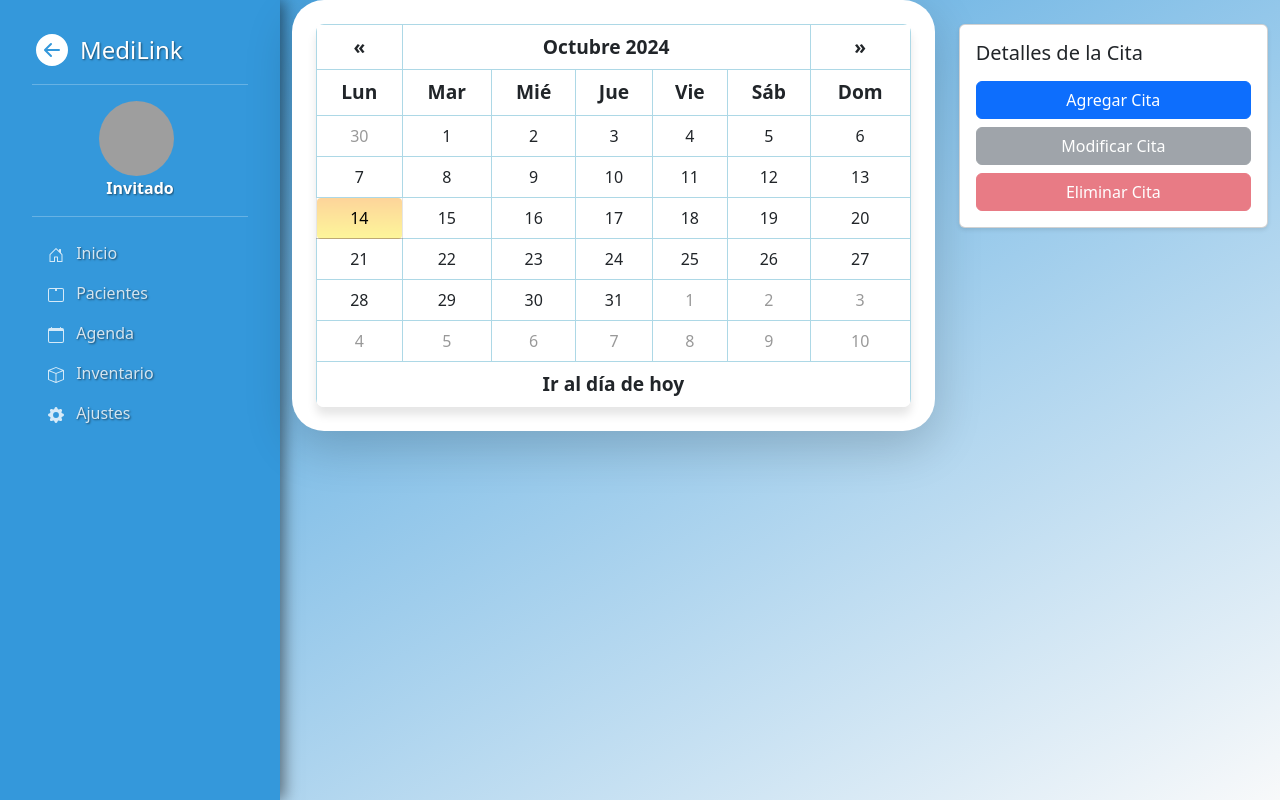
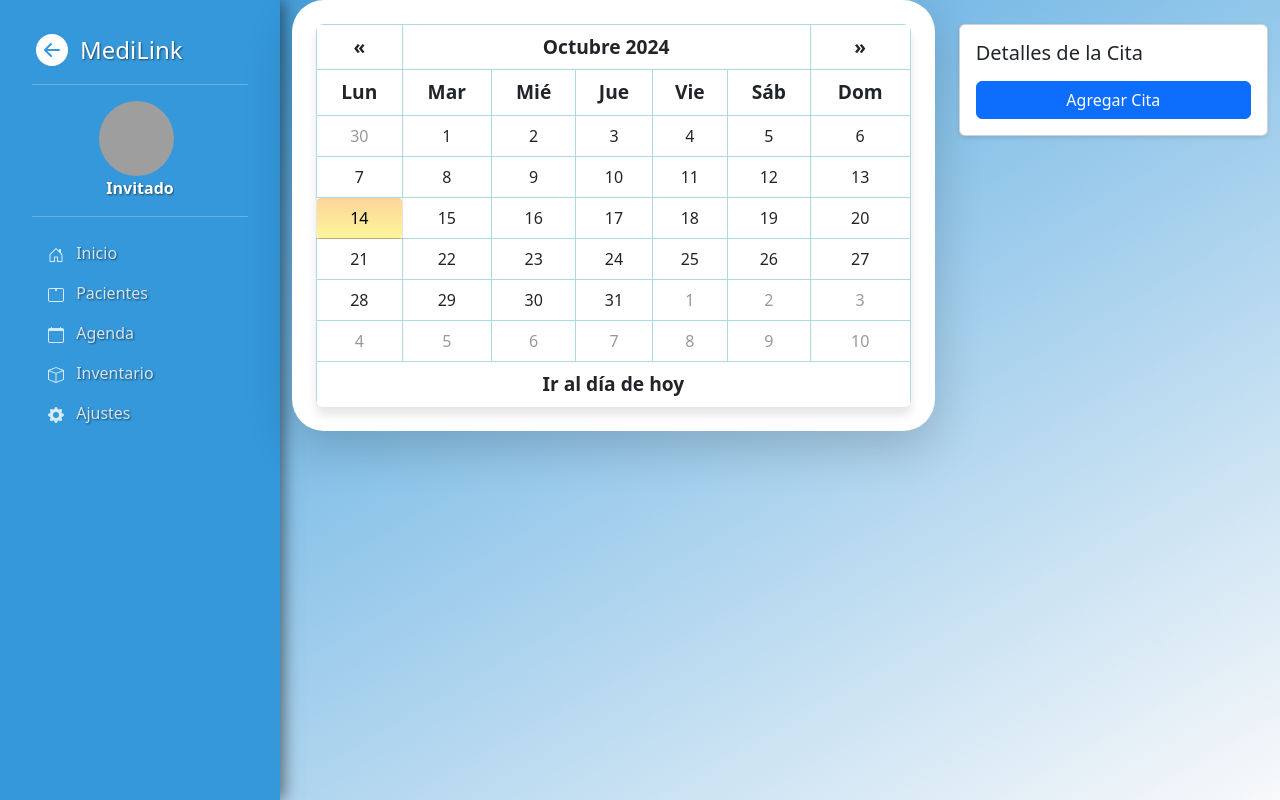
Before and after one commit to xEmmanuelCobax/Consultorio, a Flask app: template src/templates/Agenda.html in a window 1280 px wide. Run offline with Flask 3, Linux system fonts and the light colour scheme; the template is opened without the code that fills it: most values are stand-ins (such as "Sample title", 1, 10 or a date in 2020); some libraries are stand-ins or nearby versions; grey boxes are pictures that could not be loaded.

Commit message:
Actualización 14/10/24 6:00 am

```diff
--- a/src/templates/Agenda.html
+++ b/src/templates/Agenda.html
@@ -146,10 +146,19 @@ src="https://cdnjs.cloudflare.com/ajax/libs/bootstrap-datepicker/1.9.0/js/bootst
                     <div class="d-grid gap-2 mt-3">
                         <button id="addAppointment" class="btn btn-primary" type="button" data-bs-toggle="modal"
                         data-bs-target="#modalAgregarCita">Agregar Cita</button>
-                        <button id="modifyAppointment" class="btn btn-secondary" type="button" disabled>Modificar
-                            Cita</button>
-                        <button id="deleteAppointment" class="btn btn-danger" type="button" disabled>Eliminar
-                            Cita</button>
+                        {% if session['Tipo_usuario'] is defined %}
+                            {% if session['Tipo_usuario'] == 'doctor' %}
+                            <button id="modifyAppointment" class="btn btn-secondary" type="button" >Modificar
+                                Cita</button>
+                            <button id="deleteAppointment" class="btn btn-danger" type="button" >Eliminar
+                                Cita</button>
+                            {% elif session['Tipo_usuario'] == 'recepcionista'  %}
+                            <button id="modifyAppointment" class="btn btn-secondary" type="button" disabled>Modificar
+                                Cita</button>
+                            <button id="deleteAppointment" class="btn btn-danger" type="button" disabled>Eliminar
+                                Cita</button>
+                            {% endif %}
+                        {% endif %}
                     </div>
                 </div>
             </div>
```
